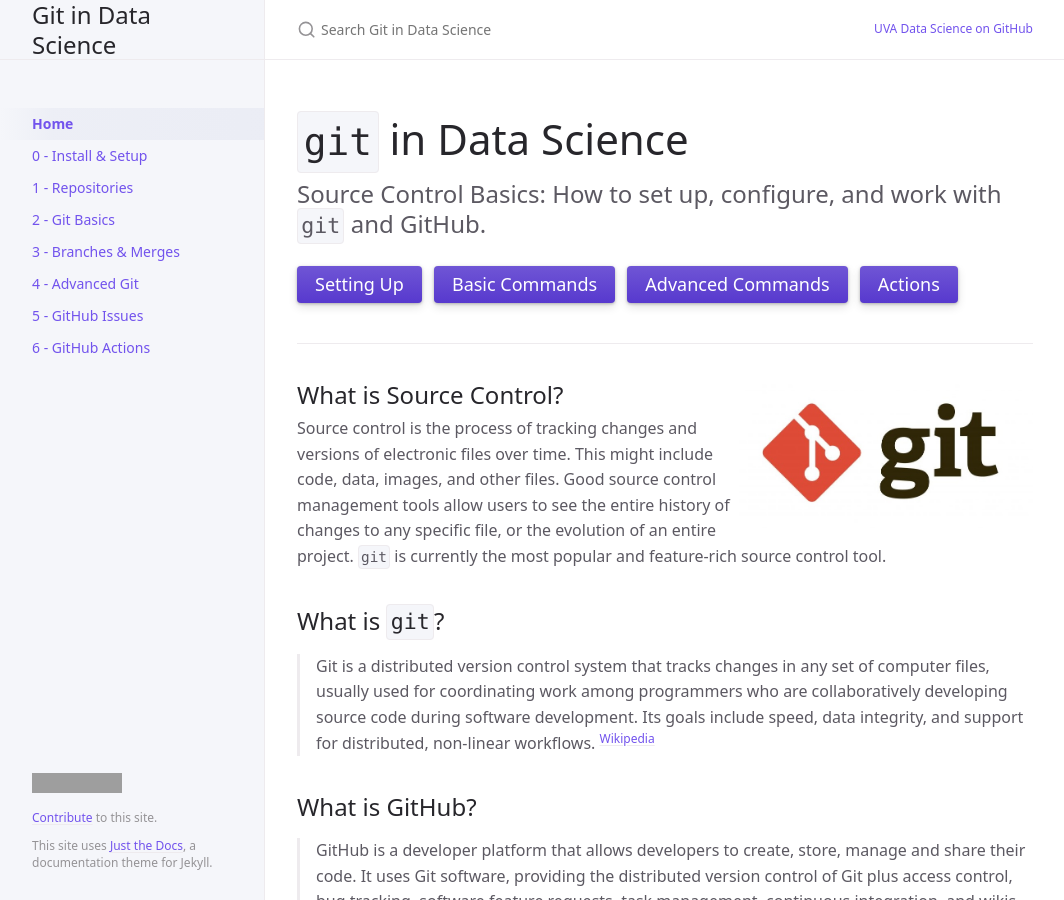
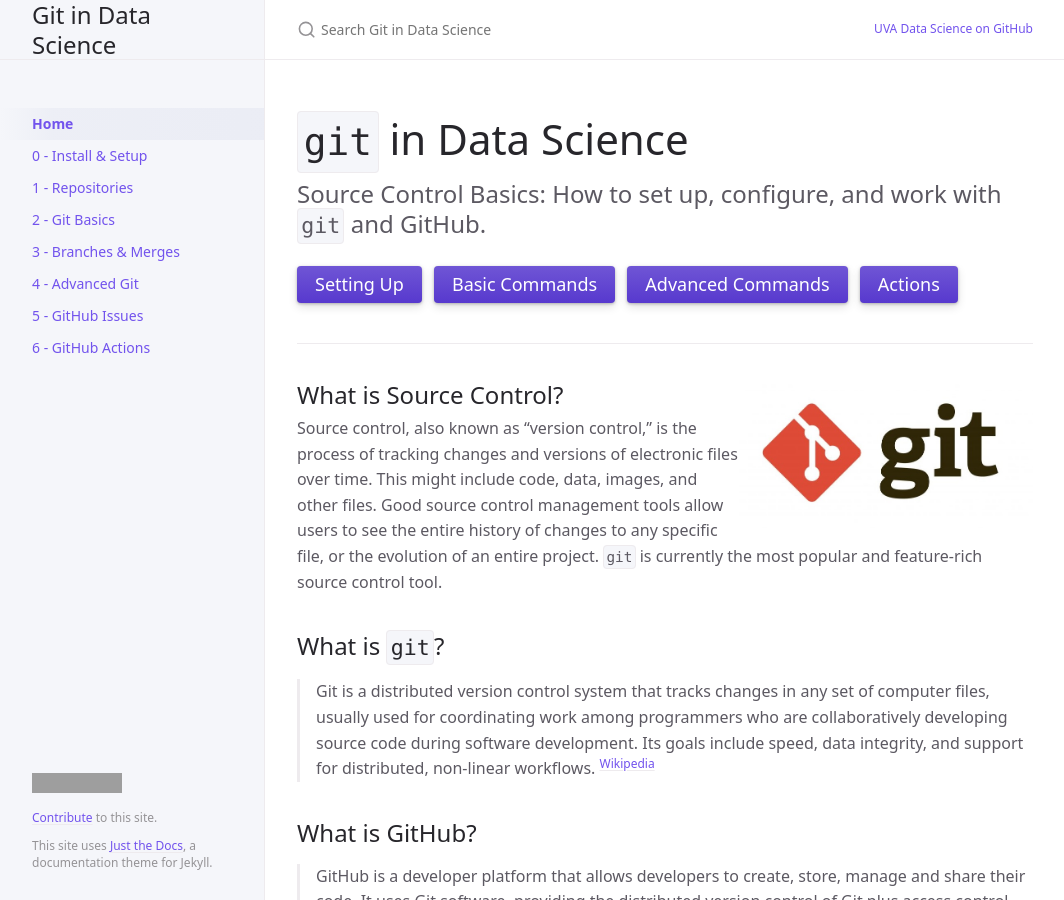
Before and after one commit to UVADS/git-basics, a Jekyll site: the page built from index.md, in a window 1280 px wide and 900 px high. Shown: the whole window, without its empty margins (107-1171 px from the left). Built offline with Jekyll 4.4.1, drawn with Linux system fonts in a browser that asks for light colours; cached includes are drawn as plain includes; grey boxes are pictures that could not be loaded.

Commit message:
Better at start

```diff
--- a/index.md
+++ b/index.md
@@ -23,7 +23,7 @@ Source Control Basics: How to set up, configure, and work with `git` and GitHub.
 
 ## What is Source Control?
 
-Source control is the process of tracking changes and versions of electronic files over time. This might include code, data, images, and other files. Good source control management tools allow users to see the entire history of changes to any specific file, or the evolution of an entire project. `git` is currently the most popular and feature-rich source control tool.
+Source control, also known as "version control," is the process of tracking changes and versions of electronic files over time. This might include code, data, images, and other files. Good source control management tools allow users to see the entire history of changes to any specific file, or the evolution of an entire project. `git` is currently the most popular and feature-rich source control tool.
 
 ## What is `git`?
 
```
